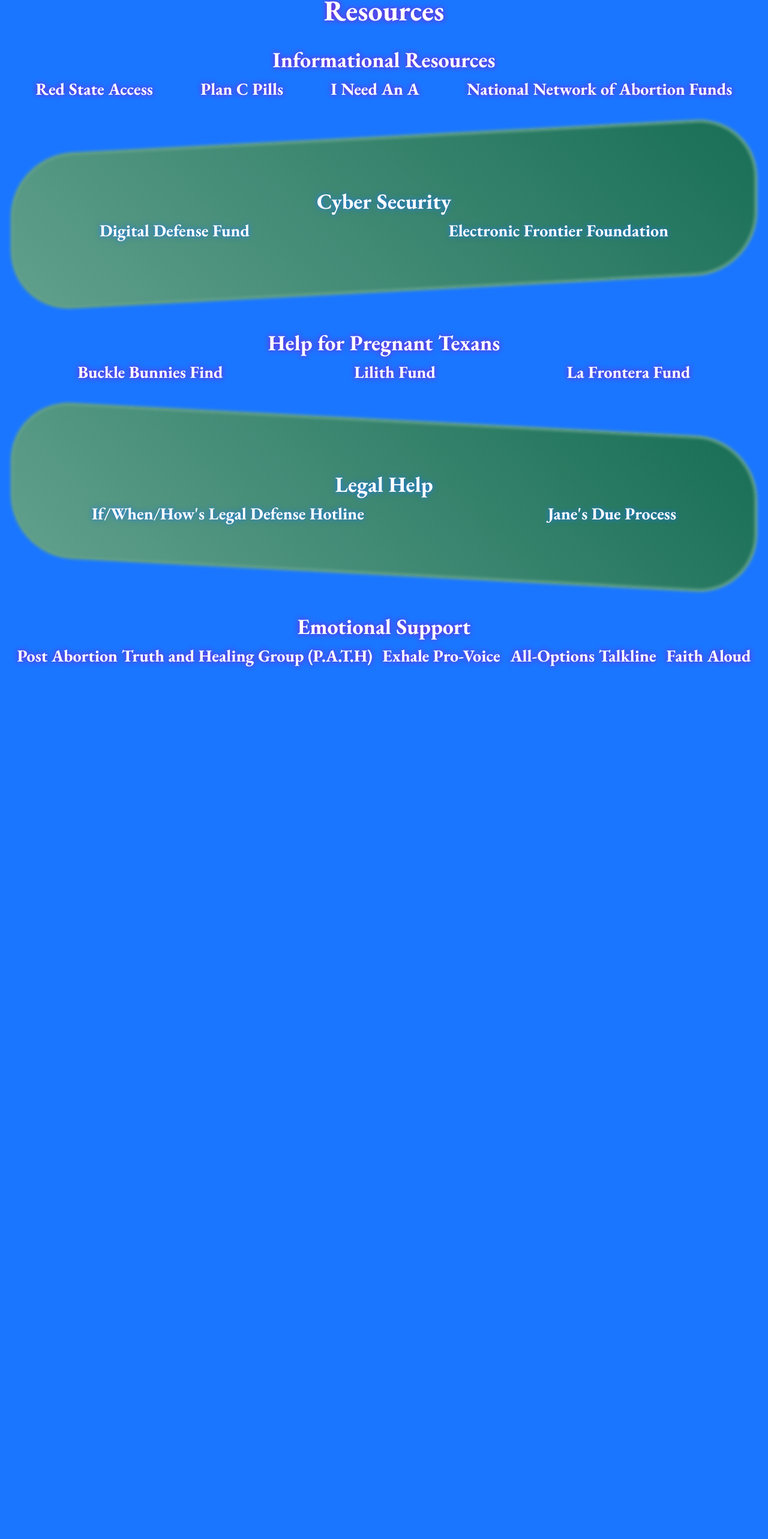
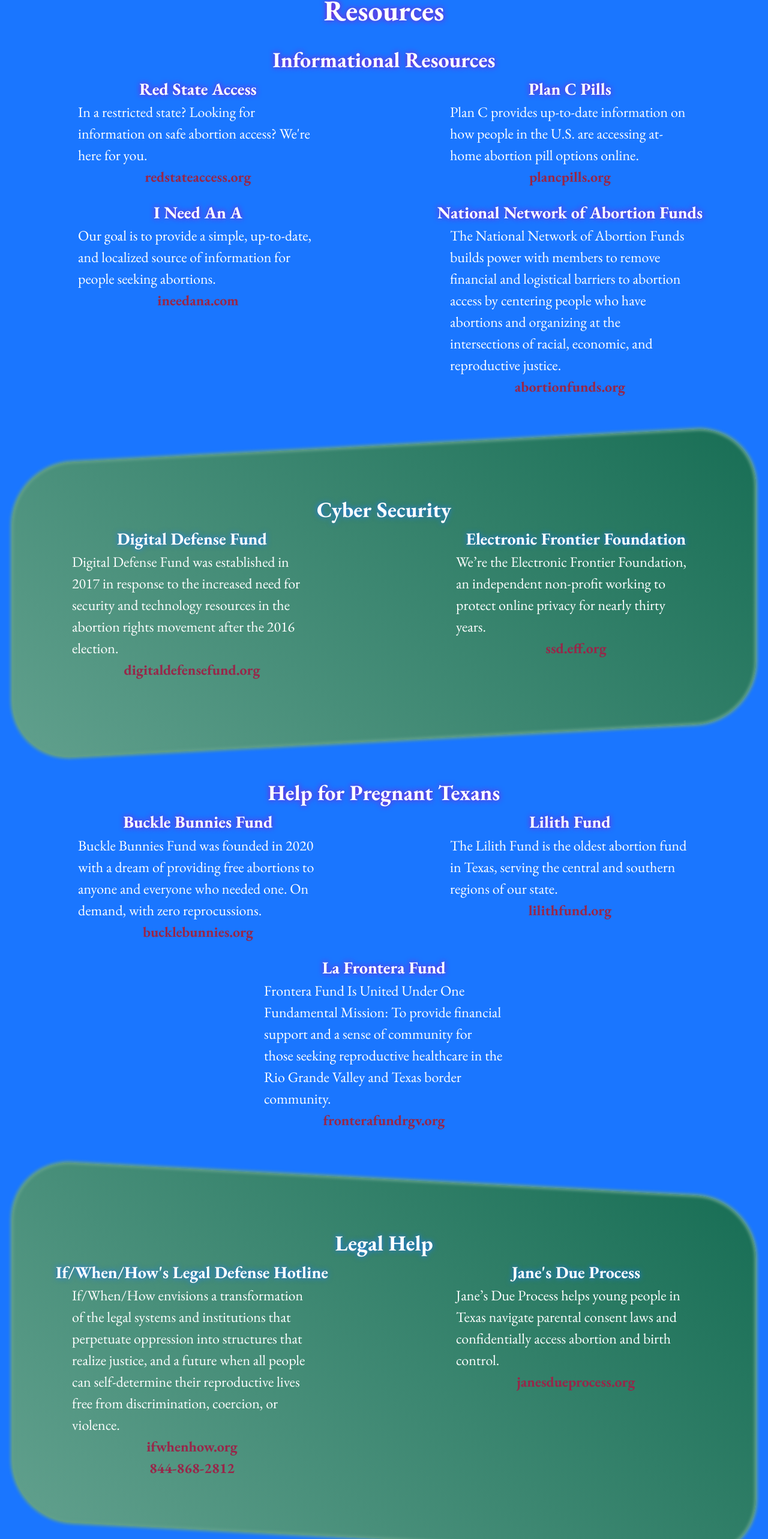
Before and after one commit to ChrisPitts/san-marcos-abortion-activists, a React (Vite) app: page /san-marcos-abortion-activists/resources in a window 1280 px wide. Shown: the part 139-2705 px from the top of the page at 60% size. Before the commit the page ends 1273 px from the top, so only its background shows below. Built offline with nearby package versions, Linux system fonts and the light colour scheme.

Commit message:
filled out content for resources section

```diff
--- a/src/css/pages/_Resources.scss
+++ b/src/css/pages/_Resources.scss
@@ -2,4 +2,15 @@
     .container{
         flex-wrap: wrap;
     }
+
+    a{
+        font-weight: 700;
+        display: block;
+        text-align: center;
+        // margin: auto;
+    }
+
+    article{
+        margin-bottom: 20px;
+    }
 }
--- a/src/pages/Resources.jsx
+++ b/src/pages/Resources.jsx
@@ -12,15 +12,43 @@
 					<div class='container'>
 						<article>
 							<h3>Red State Access</h3>
+							<p>
+								In a restricted state? Looking for information on safe abortion
+								access? We're here for you.
+							</p>
+							<a href='https://www.redstateaccess.org/' target='_blank'>
+								redstateaccess.org
+							</a>
 						</article>
 						<article>
 							<h3>Plan C Pills</h3>
+							<p>
+								Plan C provides up-to-date information on how people in the U.S.
+								are accessing at-home abortion pill options online.
+							</p>
+							<a href='https://www.plancpills.org/' target='_blank'>
+								plancpills.org
+							</a>
 						</article>
 						<article>
 							<h3>I Need An A</h3>
+							<p>
+								Our goal is to provide a simple, up-to-date, and localized
+								source of information for people seeking abortions.
+							</p>
+							<a href='https://www.ineedana.com/'>ineedana.com</a>
 						</article>
 						<article>
 							<h3>National Network of Abortion Funds</h3>
+							<p>
+								The National Network of Abortion Funds builds power with members
+								to remove financial and logistical barriers to abortion access
+								by centering people who have abortions and organizing at the
+								intersections of racial, economic, and reproductive justice.
+							</p>
+							<a href='https://abortionfunds.org/' target='_blank'>
+								abortionfunds.org
+							</a>
 						</article>
 					</div>
 				</section>
@@ -29,9 +57,25 @@
 					<div className='container'>
 						<article>
 							<h3>Digital Defense Fund</h3>
+							<p>
+								Digital Defense Fund was established in 2017 in response to the
+								increased need for security and technology resources in the
+								abortion rights movement after the 2016 election.
+							</p>
+							<a href='https://digitaldefensefund.org/' target='_blank'>
+								digitaldefensefund.org
+							</a>
 						</article>
 						<article>
 							<h3>Electronic Frontier Foundation</h3>
+							<p>
+								We’re the Electronic Frontier Foundation, an independent
+								non-profit working to protect online privacy for nearly thirty
+								years.
+							</p>
+							<a href='https://ssd.eff.org/' target='_blank'>
+								ssd.eff.org
+							</a>
 						</article>
 					</div>
 				</section>
@@ -39,13 +83,37 @@
 					<h2>Help for Pregnant Texans</h2>
 					<div className='container'>
 						<article>
-							<h3>Buckle Bunnies Find</h3>
+							<h3>Buckle Bunnies Fund</h3>
+							<p>
+								Buckle Bunnies Fund was founded in 2020 with a dream of
+								providing free abortions to anyone and everyone who needed one.
+								On demand, with zero reprocussions.
+							</p>
+							<a href='https://www.bucklebunnies.org/' target='_blank'>
+								bucklebunnies.org
+							</a>
 						</article>
 						<article>
 							<h3>Lilith Fund</h3>
+							<p>
+								The Lilith Fund is the oldest abortion fund in Texas, serving
+								the central and southern regions of our state.
+							</p>
+							<a href='https://www.lilithfund.org/' target='_blank'>
+								lilithfund.org
+							</a>
 						</article>
 						<article>
 							<h3>La Frontera Fund</h3>
+							<p>
+								Frontera Fund Is United Under One Fundamental Mission: To
+								provide financial support and a sense of community for those
+								seeking reproductive healthcare in the Rio Grande Valley and
+								Texas border community.
+							</p>
+							<a href='https://fronterafundrgv.org/' target='_blank'>
+								fronterafundrgv.org
+							</a>
 						</article>
 					</div>
 				</section>
@@ -54,9 +122,28 @@
 					<div className='container'>
 						<article>
 							<h3>If/When/How's Legal Defense Hotline</h3>
+							<p>
+								If/When/How envisions a transformation of the legal systems and
+								institutions that perpetuate oppression into structures that
+								realize justice, and a future when all people can self-determine
+								their reproductive lives free from discrimination, coercion, or
+								violence.
+							</p>
+							<a href='https://www.ifwhenhow.org/' target='_blank'>
+								ifwhenhow.org
+							</a>
+							<a href='tel:8448682812'>844-868-2812</a>
 						</article>
 						<article>
 							<h3>Jane's Due Process</h3>
+							<p>
+								Jane’s Due Process helps young people in Texas navigate parental
+								consent laws and confidentially access abortion and birth
+								control.
+							</p>
+							<a href='https://janesdueprocess.org/' target='_blank'>
+								janesdueprocess.org
+							</a>
 						</article>
 					</div>
 				</section>
@@ -64,15 +151,44 @@
 					<h2>Emotional Support</h2>
 					<div className='container'>
 						<article>
-							<h3>Post Abortion Truth and Healing Group (P.A.T.H)</h3>
+							<h3>Post Abortion Truth & Healing (P.A.T.H)</h3>
+							<p>
+								TEA Fund’s PATH provides a space for emotional support through
+								group interactions and engagements for people who have had
+								abortions. All Information shared in the group is confidential.
+								Anyone who has had abortions is welcome to join.
+							</p>
+							<a href='tel:8448323863'>844-832-3863</a>
 						</article>
 						<article>
 							<h3>Exhale Pro-Voice</h3>
+							<p>
+								Need to talk with someone about your abortion experience?
+								Looking to support your partner, child, or friend after their
+								abortion? Text Exhale Pro-Voice for nonjudgmental after-abortion
+								support.
+							</p>
+							<a href='tel:6177492948'>617-749-2948</a>
 						</article>
 						<article>
 							<h3>All-Options Talkline</h3>
+							<p>
+								All-Options (formerly Backline) uses direct service and social
+								change strategies to promote unconditional, judgment-free
+								support for people in all of their decisions, feelings, and
+								experiences with pregnancy, parenting, abortion, and adoption.
+							</p>
+							<a href='tele:18884930092'>1-888-493-0092</a>
 						</article>
-						<article><h3>Faith Aloud</h3></article>
+						<article>
+							<h3>Faith Aloud</h3>
+							<p>
+								Faith Aloud is dedicated to providing compassionate spiritual
+								and religious support for people in all their decisions about
+								pregnancy, parenting, abortion, and adoption.
+							</p>
+							<a href='tel:18887475010'>1-888-747-5010</a>
+						</article>
 					</div>
 				</section>
 			</main>
```
